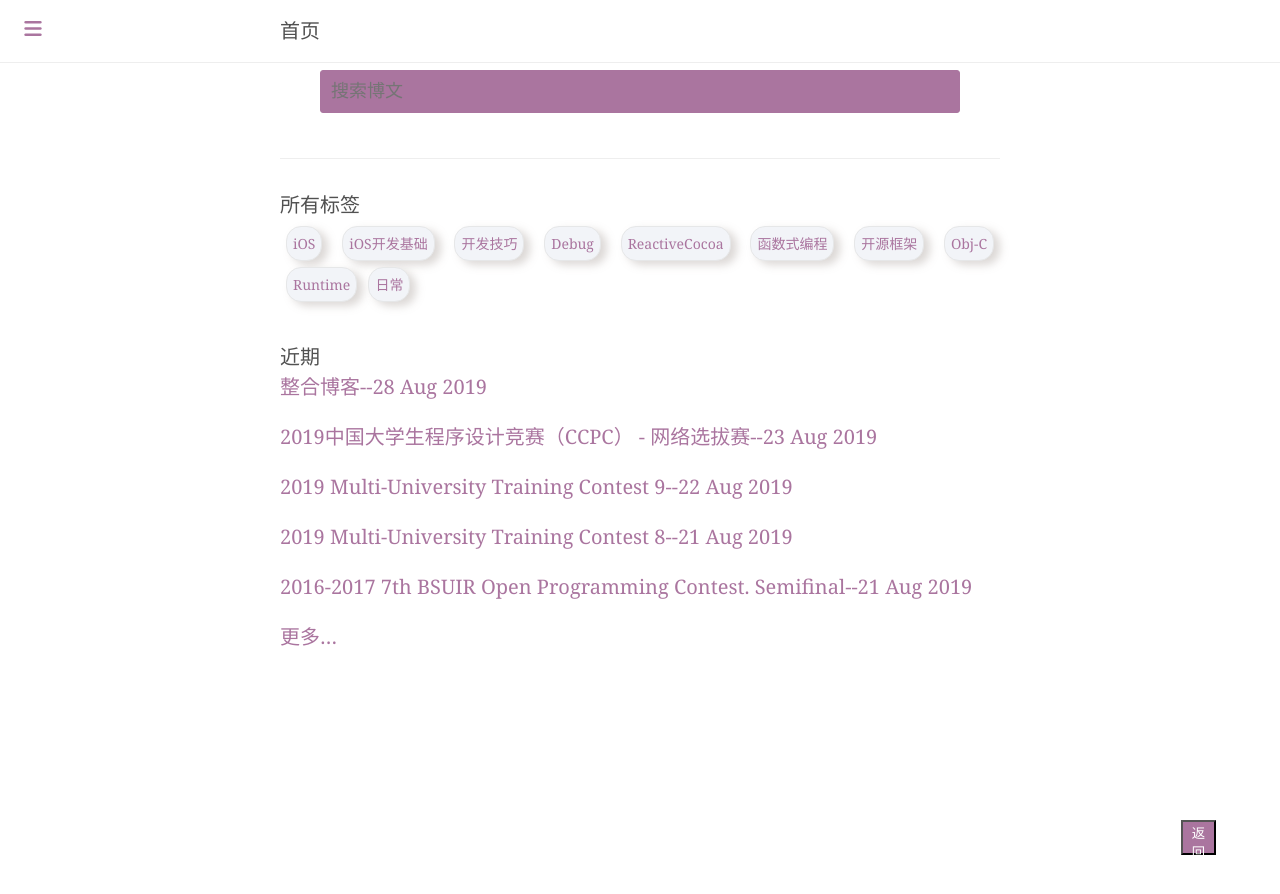
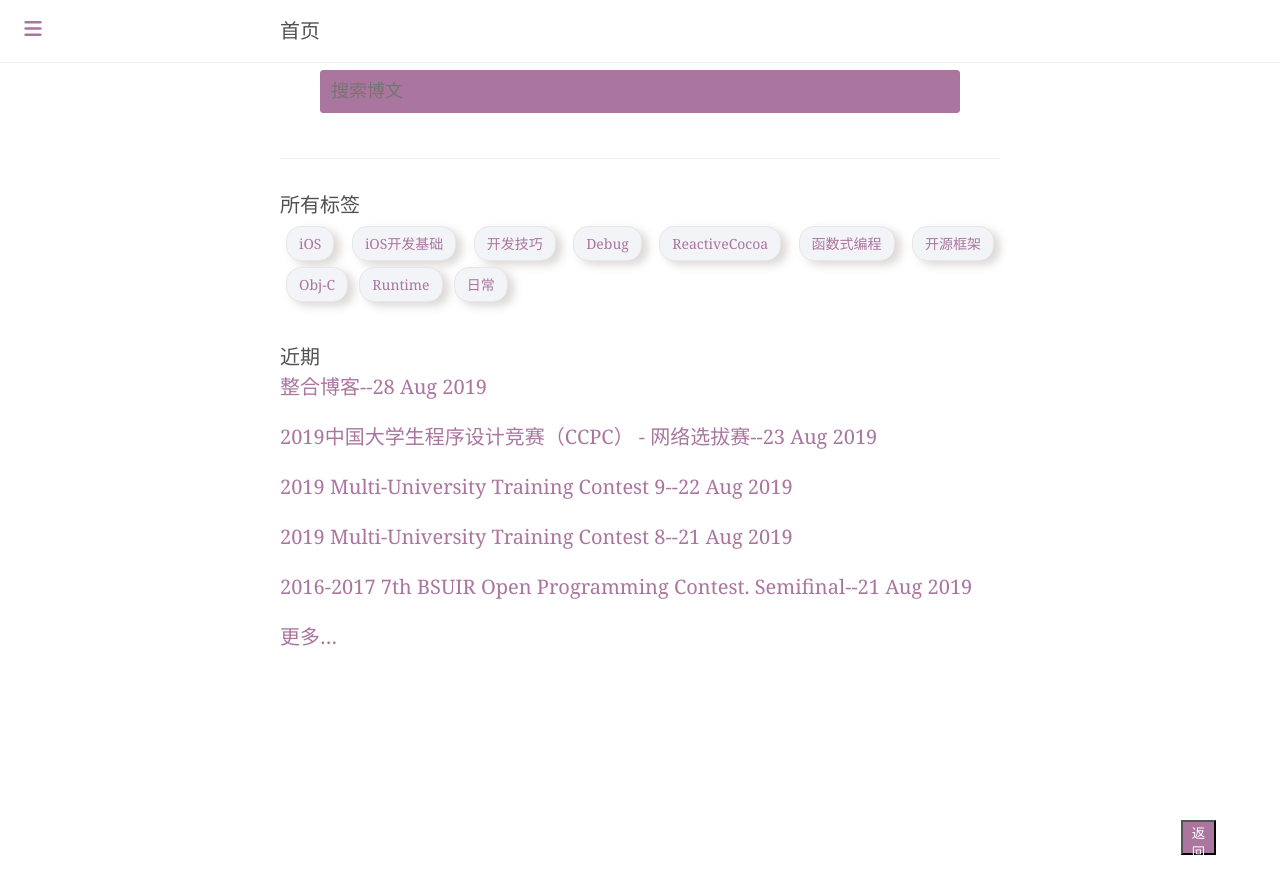
Before and after one commit to XtrueT/xtruet.github.com, a Jekyll site: the page built from index.html, in a window 1280 px wide. Shown: the top 894 px of the page. Built offline with Jekyll 4.4.1, drawn with Linux system fonts in a browser that asks for light colours; comment, search, counter and statistics services are not loaded.

Commit message:
Update index.css

```diff
--- a/public/css/index.css
+++ b/public/css/index.css
@@ -331,7 +331,7 @@ input#search-input:focus {
 
 .tagcloud a {
   display:inline-table;
-  padding: 6px 6px;
+  padding: 6px 12px;
   margin:3px;
   font-size: 14px;
   border: 1px solid #e6e7e8;
@@ -351,7 +351,6 @@ input#search-input:focus {
 }
 
 .tagcloud a:hover {
-  background: #aa759f;
   -webkit-box-shadow: inset 0 1px 1px rgba(0, 0, 0, .075), 0 0 8px rgba(102, 175, 233, .6);
   box-shadow: inset 0 1px 1px rgba(0, 0, 0, .075), 0 0 8px rgba(102, 175, 233, .6)
 }
```
